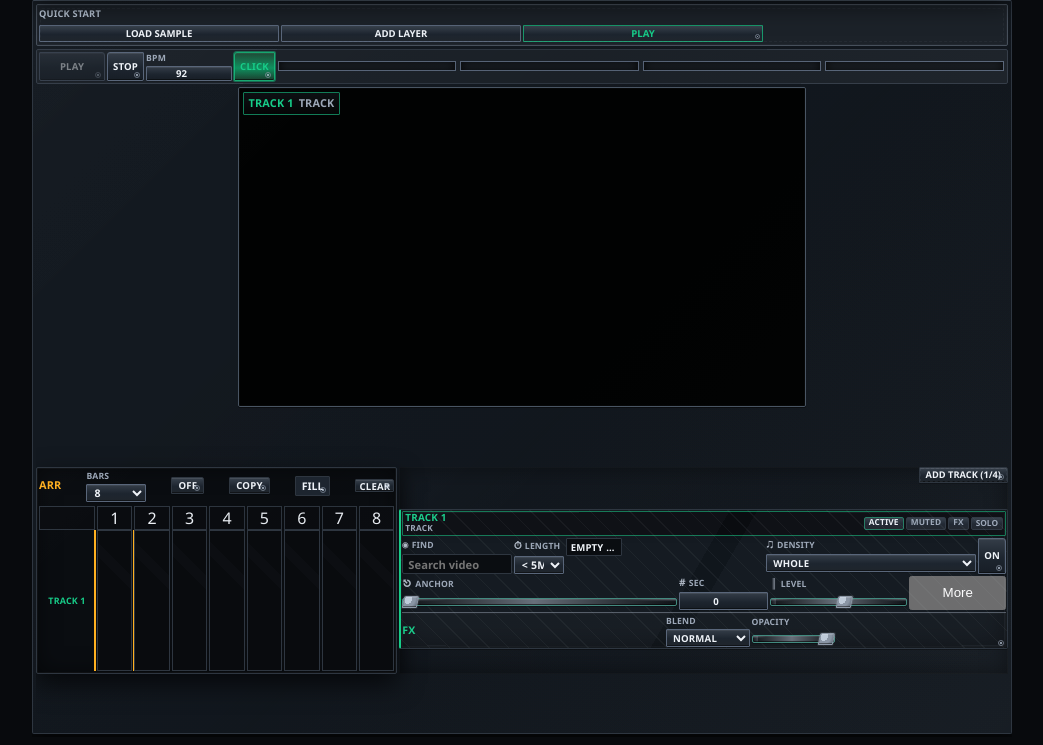
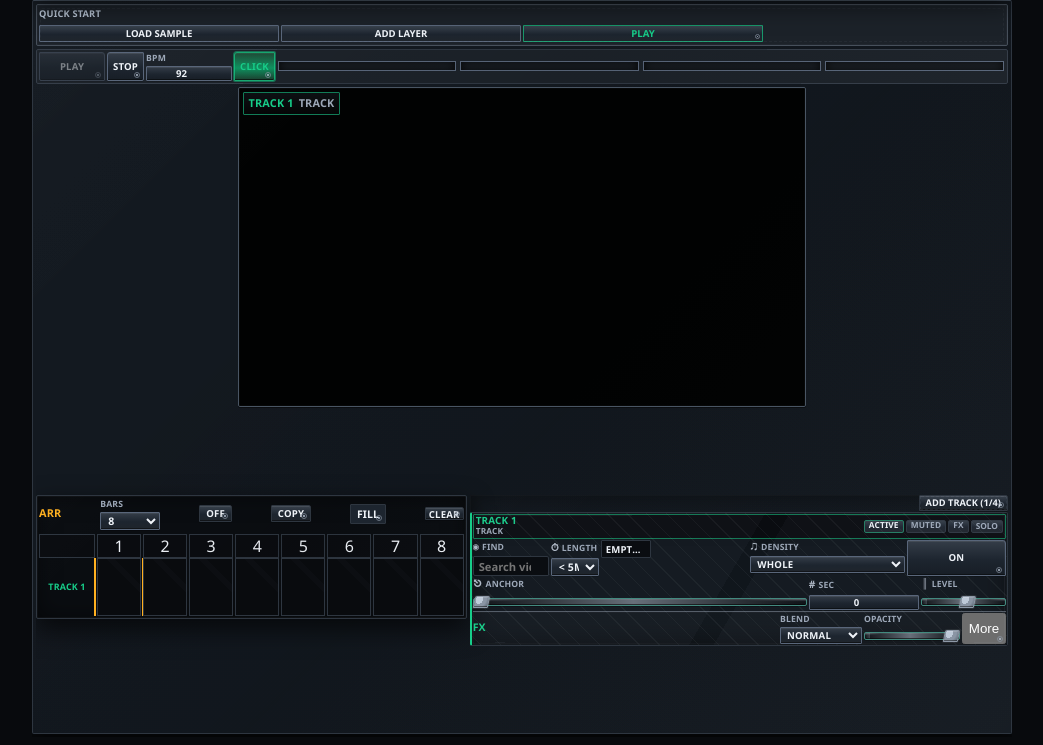
Before and after one commit to JohnPaulZigterman/freemix, a plain HTML site: page index.html in a window 1280 px wide. Shown: the part 55-800 px from the top of the page, without its empty margins (118-1161 px from the left). Drawn offline with Linux system fonts and the light colour scheme.

Commit message:
Refine control topology and FX header layout

```diff
--- a/app.js
+++ b/app.js
@@ -1790,16 +1790,6 @@ function renderTrackControlRow(track) {
       <div class="track-channel-row track-channel-row--bottom">
         ${timingControls}
         ${levelControls}
-        <button
-          class="track-advanced-toggle"
-          type="button"
-          data-track-control="${track.id}"
-          data-control="advanced"
-          aria-pressed="${!!track.showAdvanced}"
-          title="Reveal advanced controls"
-        >
-          ${track.showAdvanced ? "Less" : "More"}
-        </button>
       </div>
       ${advancedControls}
     </article>
@@ -1911,6 +1901,16 @@ function renderTrackControlField(track, control) {
                 aria-label="${escapeHtml(`${track.name} Opacity`)}"
               >
             </label>
+            <button
+              class="track-advanced-toggle track-fx-toggle"
+              type="button"
+              data-track-control="${track.id}"
+              data-control="advanced"
+              aria-pressed="${!!track.showAdvanced}"
+              title="Reveal advanced controls"
+            >
+              ${track.showAdvanced ? "Less" : "More"}
+            </button>
             <label class="control-field fx-top-control control-advanced">
               <span>Pitch</span>
               <output class="fx-mini-value" for="pitch-${track.id}" aria-hidden="true">${pitchValue > 0 ? "+" : ""}${pitchValue}</output>
@@ -2073,7 +2073,11 @@ function handleTrackControl(event) {
     applyArrangementClipControlValue(track, "startTime", nextStartTime);
 
     syncStartControls(track);
-    if (video && (!transport?.active || event?.type !== "input")) {
+    if (video && transport?.active) {
+      track.nextTriggerAt = performance.now();
+    }
+
+    if (video) {
       safeSetCurrentTime(video, track.arrangementClip ?? track);
     }
 
@@ -3413,6 +3417,10 @@ function clearArrangement() {
 function openArrangementClearMenu() {
   const clearMenu = getArrangementClearMenu();
   if (!clearMenu) {
+    return;
+  }
+
+  if (clearMenu.hidden === false && clearMenu.getAttribute("data-open") === "true") {
     return;
   }
 
--- a/styles.css
+++ b/styles.css
@@ -61,7 +61,7 @@
   --control-h-lg: 17px;
   --control-gap-tight: 2px;
   --arr-label-width: 56px;
-  --arr-track-height-cap: 0px;
+  --arr-track-height-cap: 58px;
 }
 
 * {
@@ -558,9 +558,9 @@ input[type="number"]:focus {
 .arrangement-track-inline {
   min-width: 0;
   display: grid;
-  grid-template-columns: minmax(300px, 0.95fr) minmax(360px, 1.6fr);
-  gap: 2px;
-  align-items: stretch;
+  grid-template-columns: minmax(320px, 0.96fr) minmax(360px, 1.2fr);
+  gap: 3px;
+  align-items: start;
   min-height: 0;
   width: 100%;
 }
@@ -707,7 +707,7 @@ input[type="number"]:focus {
   min-width: 0;
   flex: 1 1 auto;
   display: grid;
-  grid-template-rows: auto auto auto auto;
+  grid-template-rows: auto auto 1fr auto;
   max-width: 100%;
   max-height: min(54vh, 430px);
   overflow: hidden;
@@ -1193,7 +1193,7 @@ input[type="number"]:focus {
   position: relative;
   display: grid;
   grid-template-columns: minmax(0, 1fr);
-  gap: 2px;
+  gap: 1px;
   align-items: start;
   align-self: start;
   min-width: 0;
@@ -1332,19 +1332,19 @@ input[type="number"]:focus {
 }
 
 .track-channel-row--top {
-  grid-template-columns: minmax(220px, 1fr) minmax(86px, 0.58fr) auto;
+  grid-template-columns: minmax(220px, 1fr) minmax(80px, 0.56fr) minmax(52px, 0.36fr);
   align-items: start;
 }
 
 .track-channel-row--bottom {
-  grid-template-columns: minmax(0, 1.48fr) minmax(50px, 0.48fr) minmax(76px, 0.74fr) minmax(48px, 0.52fr);
+  grid-template-columns: minmax(0, 1.42fr) minmax(50px, 0.47fr) minmax(52px, 0.36fr);
 }
 
 .track-source {
   min-width: 0;
   position: relative;
   display: grid;
-  grid-template-columns: minmax(82px, 0.84fr) 50px 56px minmax(0, 1.08fr);
+  grid-template-columns: minmax(76px, 0.82fr) 48px 50px minmax(0, 1.06fr);
   gap: 2px;
   padding: 0;
 }
@@ -1369,9 +1369,9 @@ input[type="number"]:focus {
 .fx-chain {
   display: grid;
   grid-template-columns: repeat(3, minmax(0, 1fr));
-  gap: 2px;
+  gap: 1px;
   align-items: end;
-  padding-top: 2px;
+  padding-top: 1px;
   border-top: 1px solid color-mix(in srgb, var(--silver) 40%, transparent);
   position: relative;
   z-index: 1;
@@ -1401,20 +1401,28 @@ input[type="number"]:focus {
 
 .fx-header {
   grid-column: 1 / -1;
-  display: flex;
-  align-items: flex-end;
-  justify-content: space-between;
+  display: grid;
+  grid-template-columns: minmax(0, 1fr) auto;
+  align-items: end;
+  column-gap: 2px;
   gap: 4px;
 }
 
 .fx-top-controls {
   display: grid;
-  grid-template-columns: repeat(4, minmax(58px, 1fr));
+  grid-template-columns: minmax(56px, 82px) minmax(60px, 96px) auto;
   gap: 2px;
   align-items: end;
-  margin-left: auto;
-  max-width: 340px;
-  width: min(100%, 340px);
+  justify-content: end;
+  max-width: min(100%, 340px);
+}
+
+.track-fx-toggle {
+  min-width: 44px;
+  justify-self: end;
+  align-self: stretch;
+  padding-inline: 4px;
+  white-space: nowrap;
 }
 
 .fx-top-controls .control-field {
@@ -1740,7 +1748,7 @@ input[type="range"]::-moz-range-thumb {
 .track-row .track-advanced-toggle,
 .track-row select,
 .track-row input[type="number"] {
-  min-height: 18px;
+  min-height: var(--control-h-md);
   line-height: 1.1;
 }
 
@@ -2160,7 +2168,7 @@ input[type="range"]::-moz-range-thumb {
   }
 
   .track-channel-row--bottom {
-    grid-template-columns: minmax(110px, 1.4fr) minmax(50px, 0.52fr) minmax(64px, 0.6fr) minmax(44px, 0.52fr);
+    grid-template-columns: minmax(110px, 1.42fr) minmax(50px, 0.47fr) minmax(48px, 0.36fr);
   }
 
   .track-state-chip {
```
